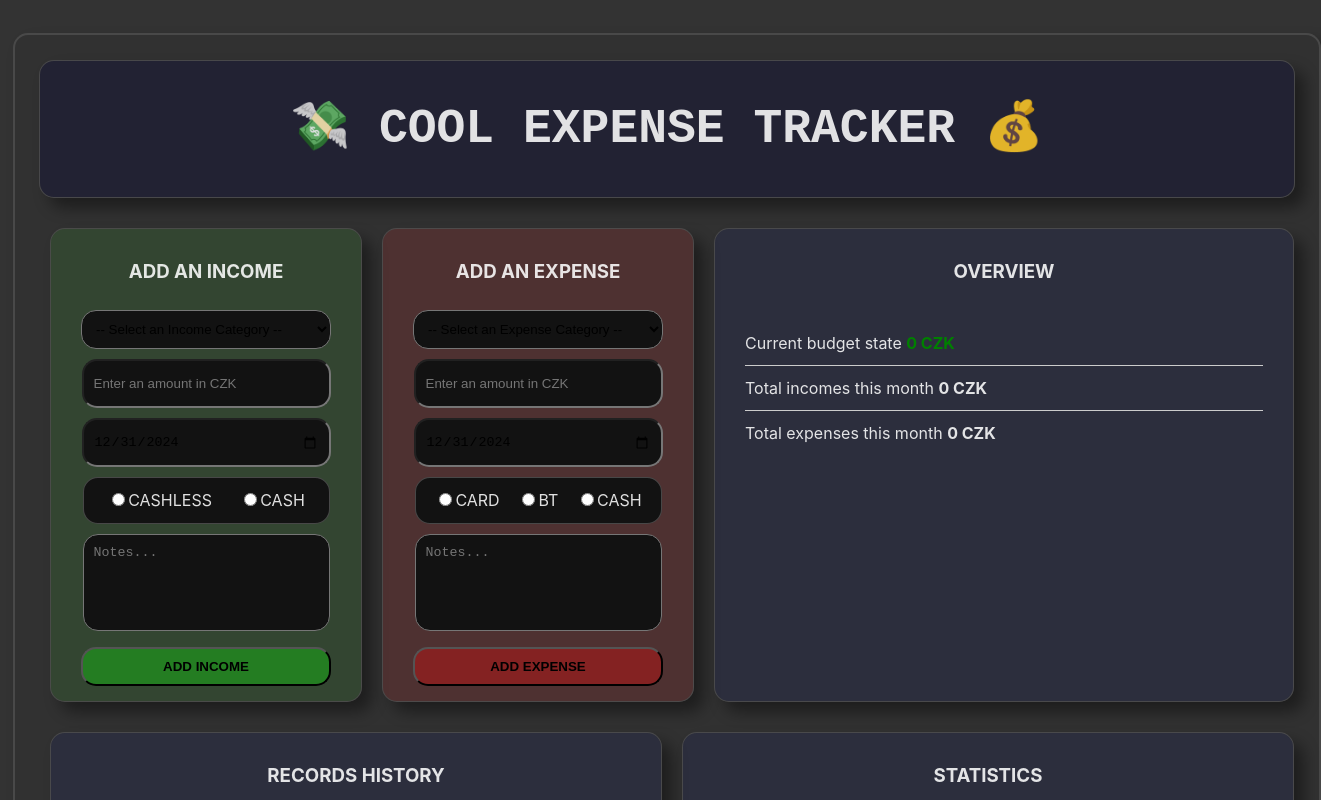
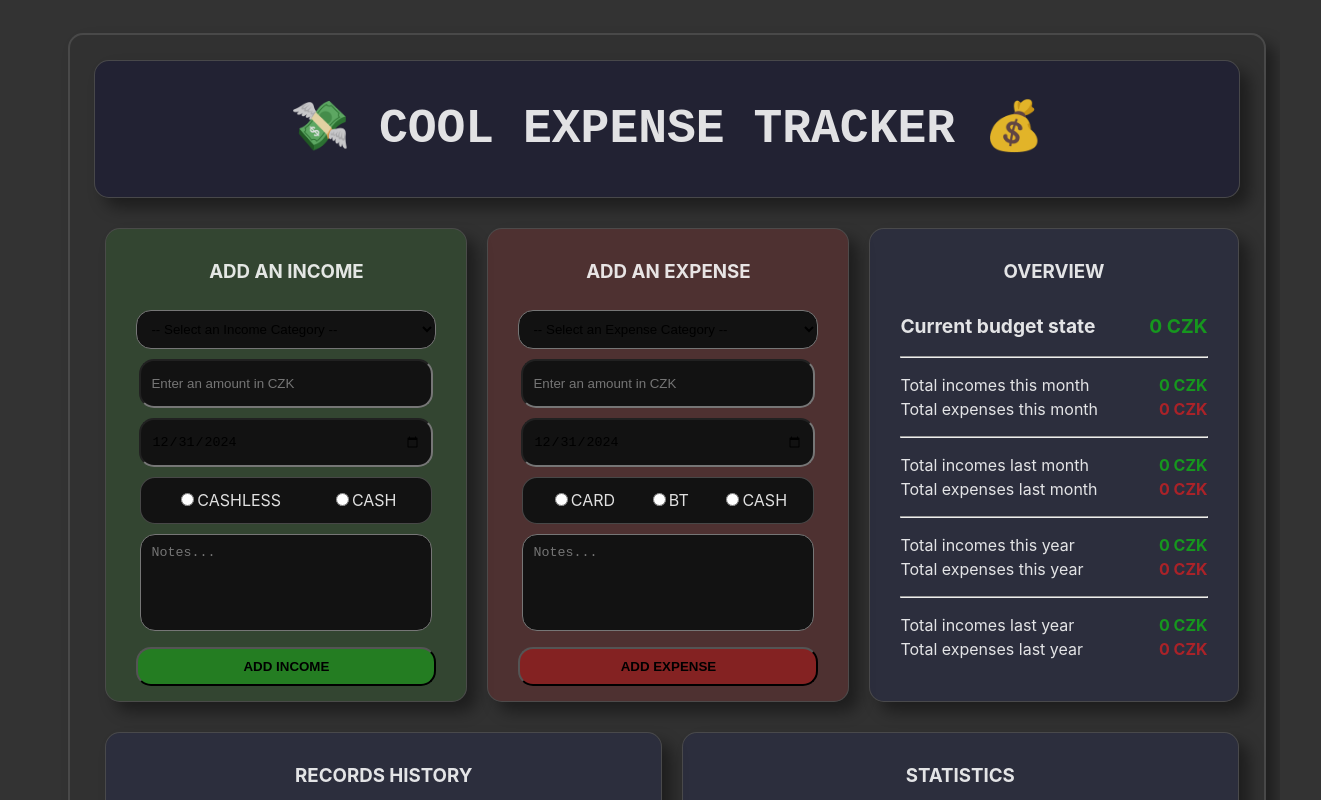
Before and after one commit to petr-khul/expenses-tracker, a React (Vite) app in the folder expense-tracker/: page / in a window 1280 px wide. Shown: the top 800 px of the page, 1321 px wide, since content can reach past the window. Built offline with nearby package versions, Linux system fonts and the light colour scheme; no server answers.

Commit message:
functional overview

```diff
--- a/expense-tracker/src/App.css
+++ b/expense-tracker/src/App.css
@@ -8,7 +8,7 @@
   text-transform: uppercase;
   padding: 25px;
   box-shadow: 10px 10px 15px rgba(0, 0, 0, 0.4);
-  min-width: 1200px;
+  min-width: 1000px;
   width: 100%;
   min-height: 600px;
   height: 100%;
@@ -33,7 +33,7 @@
 }
 
 .main-modules {
-  display: inline-flex;
+  display: flex;
   width: 100%;
 }
 
--- a/expense-tracker/src/Expense.module.css
+++ b/expense-tracker/src/Expense.module.css
@@ -2,7 +2,6 @@
     border: 1px solid hsla(0, 0%, 30%, 0.9);
     display: flex;
     flex-direction: column;
-    max-width: 250px;
     padding: 10px 30px;
     margin: 10px;
     background-color: hsla(0, 90%, 59%, 0.15);
@@ -12,7 +11,7 @@
 }
 
 .expenseForm {
-    max-width: 250px;
+    max-width: 300px;
 }
 
 .input, .addExpense, .expenseType, .expenseNote, .expenseCategory {
--- a/expense-tracker/src/Income.module.css
+++ b/expense-tracker/src/Income.module.css
@@ -2,7 +2,6 @@
     border: 1px solid hsla(0, 0%, 30%, 0.9);
     display: flex;
     flex-direction: column;
-    max-width: 250px;
     padding: 10px 30px;
     margin: 10px;
     background-color: hsla(115, 90%, 59%, 0.1);
@@ -12,7 +11,7 @@
 }
 
 .incomeForm {
-    max-width: 250px;
+    max-width: 300px;
 }
 
 .input, .addIncome, .incomeType, .incomeNote, .incomeCategory {
--- a/expense-tracker/src/Overview.jsx
+++ b/expense-tracker/src/Overview.jsx
@@ -4,12 +4,40 @@ import styles from "./Overview.module.css";
 function Overview(props){
 
     let expenses = props.expenses;
+
     //function to check if the date is in this month
     const isThisMonth = (dateString) => {
         const date = new Date(dateString);
         const today = new Date();
         return date.getFullYear() === today.getFullYear() && date.getMonth() === today.getMonth();
     };
+
+    //function to check if the date is in last month
+    const isLastMonth = (dateString) => {
+        const date = new Date(dateString);
+        const today = new Date();
+
+        // Calculate the last month and year
+        const lastMonth = today.getMonth() === 0 ? 11 : today.getMonth() - 1; // Wrap around to December if it's January
+        const lastMonthYear = today.getMonth() === 0 ? today.getFullYear() - 1 : today.getFullYear();
+
+        return date.getFullYear() === lastMonthYear && date.getMonth() === lastMonth;
+    };
+
+    //function to check if the date is in this year
+    const isThisYear = (dateString) => {
+        const date = new Date(dateString);
+        const today = new Date();
+        return date.getFullYear() === today.getFullYear();
+    };
+
+    //function to check if the date is in last year
+    const isLastYear = (dateString) => {
+        const date = new Date(dateString);
+        const today = new Date();
+        return date.getFullYear() === today.getFullYear() - 1;
+    };
+
 
     //caculate sum of all incomes
     const incomesTotal = expenses
@@ -37,26 +65,119 @@ function Overview(props){
         const totalExpenseThisMonth = expenses
             .filter(
              (item) =>
-               item.transactionType === "Income" && isThisMonth(item.date)
+               item.transactionType === "Expense" && isThisMonth(item.date)
             )
             .reduce((total, item) => total + parseFloat(item.amount), 0);
 
         return totalExpenseThisMonth;
     };
 
+    //caculate sum last month income
+        const calculateLastMonthIncome = (expenses) => {
+        const totalIncomeLastMonth = expenses
+            .filter(
+            (item) =>
+                item.transactionType === "Income" && isLastMonth(item.date)
+            )
+            .reduce((total, item) => total + parseFloat(item.amount), 0);
+
+        return totalIncomeLastMonth;
+    };
+
+    //caculate sum last month expenses
+    const calculateLastMonthExpenses = (expenses) => {
+        const totalExpenseLastMonth = expenses
+            .filter(
+            (item) =>
+                item.transactionType === "Expense" && isLastMonth(item.date)
+            )
+            .reduce((total, item) => total + parseFloat(item.amount), 0);
+
+        return totalExpenseLastMonth;
+    };
+
+    //caculate sum this year income
+    const calculateThisYearIncome = (expenses) => {
+        const totalIncomeThisYear = expenses
+            .filter(
+            (item) =>
+                item.transactionType === "Income" && isThisYear(item.date)
+            )
+            .reduce((total, item) => total + parseFloat(item.amount), 0);
+
+        return totalIncomeThisYear;
+    };
+
+    //caculate sum this year expenses
+    const calculateThisYearExpenses = (expenses) => {
+        const totalExpensesThisYear = expenses
+            .filter(
+            (item) =>
+                item.transactionType === "Expense" && isThisYear(item.date)
+            )
+            .reduce((total, item) => total + parseFloat(item.amount), 0);
+
+        return totalExpensesThisYear;
+    };
+
+    //caculate sum last year income
+    const calculateLastYearIncome = (expenses) => {
+        const totalIncomeLastYear = expenses
+            .filter(
+            (item) =>
+                item.transactionType === "Income" && isLastYear(item.date)
+            )
+            .reduce((total, item) => total + parseFloat(item.amount), 0);
+
+        return totalIncomeLastYear;
+    };
+
+    //caculate sum last year expenses
+    const calculateLastYearExpenses = (expenses) => {
+        const totalExpensesLastYear = expenses
+            .filter(
+            (item) =>
+                item.transactionType === "Expense" && isLastYear(item.date)
+            )
+            .reduce((total, item) => total + parseFloat(item.amount), 0);
+
+        return totalExpensesLastYear;
+    };
+
     const currentBudgetState = incomesTotal-expensesTotal;
     const thisMonthIncome = calculateThisMonthIncome(props.expenses);
     const thisMonthExpense= calculateThisMonthExpenses(props.expenses);
+    const lastMonthIncome = calculateLastMonthIncome(props.expenses);
+    const lastMonthExpense= calculateLastMonthExpenses(props.expenses);
+    const thisYearIncome = calculateThisYearIncome(props.expenses);
+    const thisYearExpense = calculateThisYearExpenses(props.expenses);
+    const lastYearIncome = calculateLastYearIncome(props.expenses);
+    const lastYearExpense = calculateLastYearExpenses(props.expenses);
 
     return(
         <div className={styles.overview}>
             <h3>Overview</h3>
             <ul className={styles.overviewLi}>
-                <li>Current budget state  <strong
-                    style={{ color: currentBudgetState >= 0 ? "green" : "red", }}>
+                <li style={{fontSize:"1.2rem", fontWeight: "bolder"}}>Current budget state  <strong
+                            style={{
+                                color: currentBudgetState >= 0
+                                    ? "hsla(120, 100%, 50%, 0.5)"
+                                    : "hsla(0, 100%, 55%, 0.6)",
+                                fontSize: "1.2rem",
+                            }}>
                         {currentBudgetState} CZK</strong></li>
-                <li>Total incomes this month <strong>{thisMonthIncome} CZK</strong></li>
-                <li>Total expenses this month <strong>{thisMonthExpense} CZK</strong></li>
+                <hr />
+                <li>Total incomes this month <strong><span className={styles.incomeFormat}>{thisMonthIncome} CZK</span></strong></li>
+                <li>Total expenses this month <strong><span className={styles.expenseFormat}>{thisMonthExpense} CZK</span></strong></li>
+                <hr />
+                <li>Total incomes last month <strong><span className={styles.incomeFormat}>{lastMonthIncome} CZK</span></strong></li>
+                <li>Total expenses last month <strong><span className={styles.expenseFormat}>{lastMonthExpense} CZK</span></strong></li>
+                <hr />
+                <li>Total incomes this year <strong><span className={styles.incomeFormat}>{thisYearIncome} CZK</span></strong></li>
+                <li>Total expenses this year <strong><span className={styles.expenseFormat}>{thisYearExpense} CZK</span></strong></li>
+                <hr />
+                <li>Total incomes last year <strong><span className={styles.incomeFormat}>{lastYearIncome} CZK</span></strong></li>
+                <li>Total expenses last year <strong><span className={styles.expenseFormat}>{lastYearExpense} CZK</span></strong></li>
             </ul>
 
         </div>
--- a/expense-tracker/src/Overview.module.css
+++ b/expense-tracker/src/Overview.module.css
@@ -4,7 +4,6 @@
     border: 1px solid hsla(0, 0%, 30%, 0.9);
     border-radius: 15px;
     box-shadow: 10px 10px 15px rgba(0, 0, 0, 0.4);
-    overflow-y: auto;
     flex-grow: 1;
     justify-content: flex-start;
     padding: 10px 30px;
@@ -15,14 +14,30 @@
     min-height: 450px;
 }
 
+.overview h3 {
+    margin-bottom: 10px;;
+}
+
 .overview ul {
     padding: 0;
 }
 
 .overview ul li {
-    text-align: left;
+    text-align: justify;
     list-style-type: none;
-    padding-bottom: 10px;
-    padding-top: 10px;
+    display: flex;
+    justify-content: space-between;
     text-transform: none;
 }
+
+hr {
+    margin: 15px 0px;
+}
+
+.incomeFormat {
+    color: hsla(120, 100%, 50%, 0.5);
+}
+
+.expenseFormat {
+    color: hsla(0, 100%, 55%, 0.6);
+}
--- a/expense-tracker/src/RecordsHistory.jsx
+++ b/expense-tracker/src/RecordsHistory.jsx
@@ -6,7 +6,7 @@ function RecordsHistory({ expenses, deleteExpense }){
     const sortedExpenses = expenses.sort((a, b) => new Date(b.date) - new Date(a.date));
 
     return(
-        <div className={styles.overviewHistory} style={{ maxHeight: "400px", overflowY: "auto" }}>
+        <div className={styles.recordsHistory} style={{ maxHeight: "400px", overflowY: "auto" }}>
             <h3 className={styles.boxHeader}>Records history</h3>
             <ul>
                 {sortedExpenses.map((expense) => (
--- a/expense-tracker/src/RecordsHistory.module.css
+++ b/expense-tracker/src/RecordsHistory.module.css
@@ -1,4 +1,4 @@
-.overviewHistory {
+.recordsHistory {
     display: flex;
     flex-direction: column;
     border: 1px solid hsla(0, 0%, 30%, 0.9);
@@ -16,25 +16,25 @@
     width: 50%;
 }
 
-.overviewHistory::-webkit-scrollbar {
+.recordsHistory::-webkit-scrollbar {
     width: 8px; /* Width of the vertical scrollbar */
     height: 8px; /* Height of the horizontal scrollbar */
   }
 
   /* Style the track (the area the scrollbar slides within) */
-  .overviewHistory::-webkit-scrollbar-track {
+.recordsHistory::-webkit-scrollbar-track {
     background: #f1f1f1; /* Light grey background */
     border-radius: 10px;
   }
 
   /* Style the handle (the draggable part of the scrollbar) */
-  .overviewHistory::-webkit-scrollbar-thumb {
+.recordsHistory::-webkit-scrollbar-thumb {
     background: #888; /* Darker grey for the scrollbar thumb */
     border-radius: 10px;
   }
 
   /* Style the handle on hover */
-  .overviewHistory::-webkit-scrollbar-thumb:hover {
+.recordsHistory::-webkit-scrollbar-thumb:hover {
     background: #555; /* Darker grey when hovered */
   }
 
@@ -55,12 +55,12 @@
     font-weight: bolder;
 }
 
-.overviewHistory ul {
+.recordsHistory ul {
     padding: 0 10px;
     margin: 0;
 }
 
-.overviewHistory ul li {
+.recordsHistory ul li {
     text-align: justify;
     text-transform: none;
     list-style-type: none;
@@ -69,20 +69,20 @@
     justify-content: space-between;
 }
 
-ul li:first-child {
+.recordsHistory ul li:first-child {
     border-bottom: 1px solid #ccc; /* Separator line after each item */
     padding-bottom: 10px; /* Adjust space after the content */
     padding-top: 0;
 }
 
-ul li {
+.recordsHistory ul li {
     border-bottom: 1px solid #ccc; /* Separator line after each item */
     padding-bottom: 10px; /* Adjust space after the content */
     padding-top: 10px;
 }
 
 
-ul li:last-child {
+.recordsHistory ul li:last-child {
     border-bottom: none; /* Remove separator after the last item */
 }
 
```
